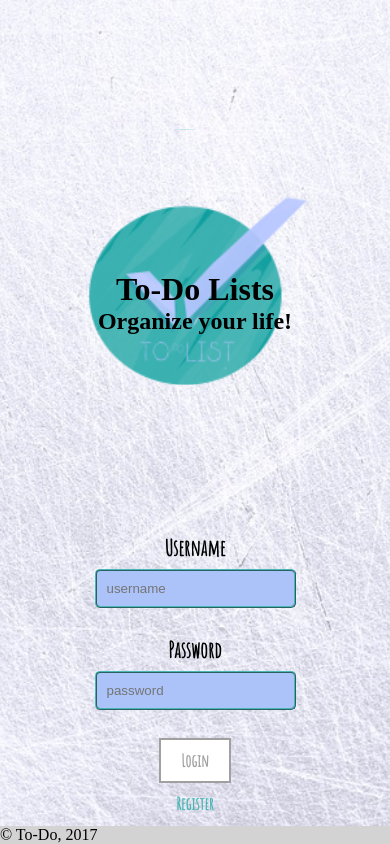
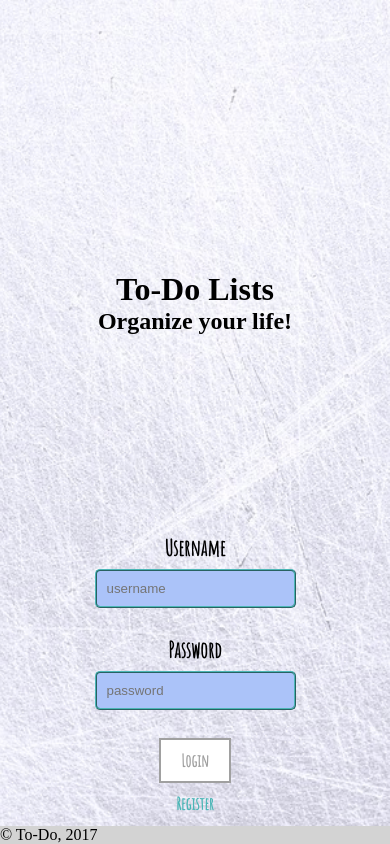
Before and after one commit to BeatrizBaldaia/LTW, a PHP site: page /login.php in a window 390 px wide. Run offline with PHP 8.4, Linux system fonts and the light colour scheme; data comes from the database, SQL or seed files in the repository; both versions use the stored data as it was after the commit; some web fonts are replaced.

Commit message:
Mobile Falta Teste

```diff
--- a/css/single_list_layout.css
+++ b/css/single_list_layout.css
@@ -12,7 +12,19 @@
   section.pink > article {
     background-size: auto;
   }
+  section.white > article {
+    background-size: auto;
+  }
+  section.xmas > article {
+    background-size: auto;
+  }
   body.pink {
+    background-size: auto;
+  }
+  body.white {
+    background-size: auto;
+  }
+  body.xmas {
     background-size: auto;
   }
   body {
--- a/css/utils.css
+++ b/css/utils.css
@@ -6,7 +6,11 @@
   header.before_login {
     width: 256px;
     height: 256px;
-    background-image: url('../images/site/logo_small.png');
+    background-image: none;
+  }
+   header.after_login {
+    background-image: none;
+    background: linear-gradient(#CACACA, #FAFDFF);
   }
   div.before_login {
     bottom: 50px;
@@ -16,6 +20,13 @@
   }
   label > input[type=password] {
     width: auto;
+  }
+  html {
+    background: url('../images/site/white_background.jpg') no-repeat center center fixed;
+    -webkit-background-size: cover;
+    -moz-background-size: cover;
+    -o-background-size: cover;
+    background-size: cover;
   }
 }
 @media (min-aspect-ratio: 13/9) and (max-width: 800px) {
```
Also changed, not shown: database/list.db, 1 other file.
